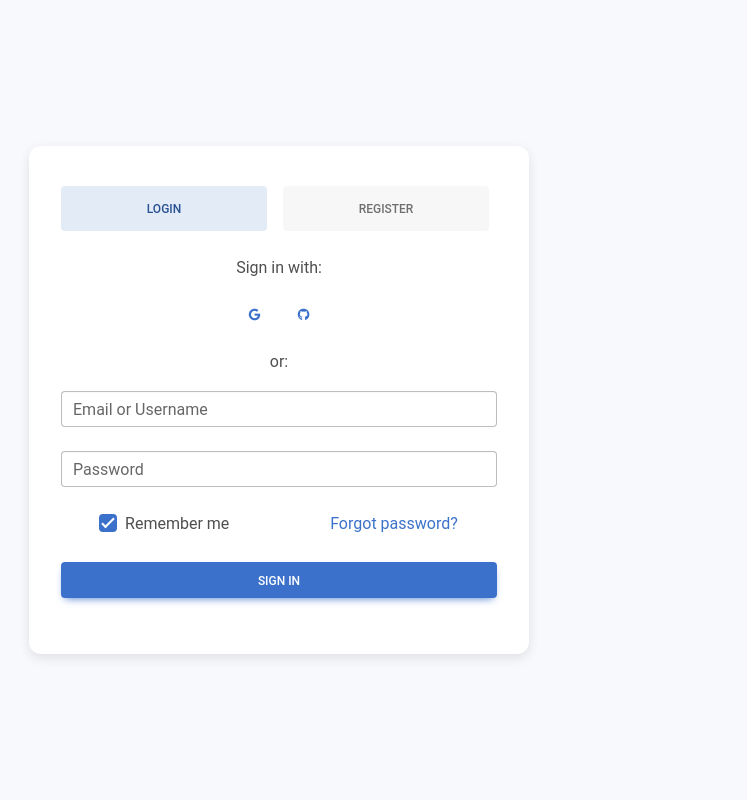
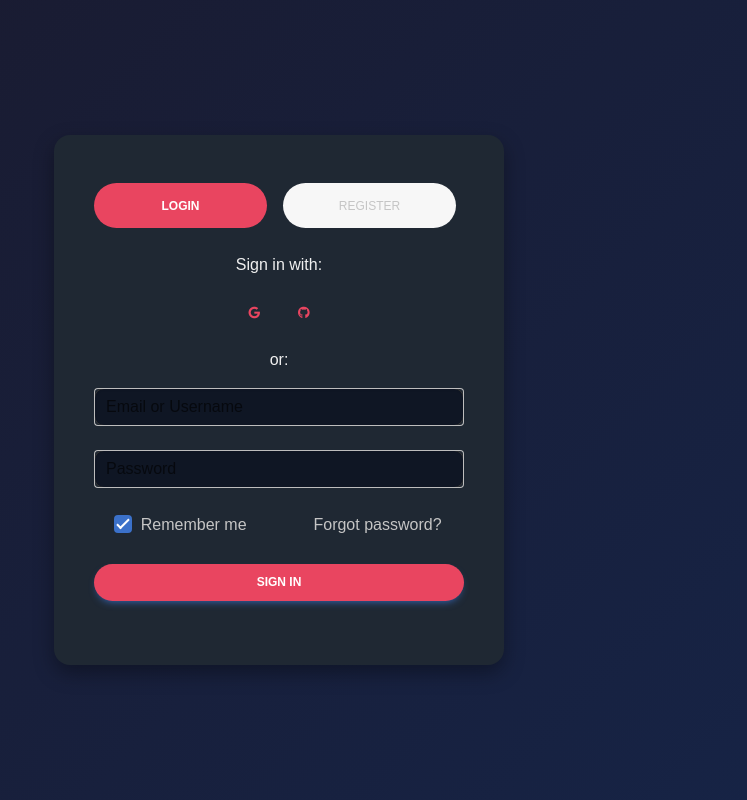
Before and after one commit to listeroo9/Hangarin-2.0, a Django app: page /accounts/login/ in a window 1280 px wide. Shown: the whole page, without its empty margins (361-1108 px from the left). Run offline with Django 5.2, Linux system fonts and the light colour scheme; data comes from the database, SQL or seed files in the repository; both versions use the stored data as it was after the commit; some libraries are stand-ins or nearby versions.

Commit message:
change the css

```diff
--- a/hangarin/templates/hangarin/dashboard.html
+++ b/hangarin/templates/hangarin/dashboard.html
@@ -37,7 +37,7 @@
 <div class="col-md-4">
         <div class="card border-0 shadow-sm h-100 bg-success  border-success border-opacity-25">
             <div class="card-body">
-                <h6 class="text-uppercase text-muted small mb-2">Victory</h6>
+                <h6 class="text-uppercase text-muted small mb-2">Finish</h6>
                 <h2 class="mb-0 text-success">{{ completed_tasks }}</h2>
                 <p class="text-muted small mb-0">Completed · Success rate {{ efficiency_score }}%</p>
             </div>
@@ -46,7 +46,7 @@
 <div class="col-md-4">
         <div class="card border-0 shadow-sm h-100 border-danger border-opacity-50 bg-danger ">
             <div class="card-body">
-                <h6 class="text-uppercase text-muted small mb-2">Due Soon</h6>
+                <h6 class="text-uppercase text-muted small mb-2">Near Deadline</h6>
                 <h2 class="mb-0 text-danger">{{ due_soon_count }}</h2>
                 <p class="text-muted small mb-0">Within 48 hours</p>
             </div>
--- a/templates/account/login.html
+++ b/templates/account/login.html
@@ -10,22 +10,118 @@
     <link rel="stylesheet" href="https://cdnjs.cloudflare.com/ajax/libs/font-awesome/6.5.0/css/all.min.css" />
     <link rel="stylesheet" href="https://cdnjs.cloudflare.com/ajax/libs/mdb-ui-kit/6.4.2/mdb.min.css" />
     <style>
+        /* --- Page Background & Fonts --- */
         body {
             display: flex;
             align-items: center;
             justify-content: center;
             min-height: 100vh;
-            background-color: #f8f9fc;
+            background: linear-gradient(135deg, #1a1a2e, #162447);
             margin: 0;
+            font-family: 'Poppins', sans-serif;
+            color: #f0f0f0;
         }
+
+        /* --- Card Styles --- */
         .auth-card {
-            max-width: 500px;
+            max-width: 450px;
             width: 100%;
-            background: #fff;
-            border-radius: 12px;
-            box-shadow: 0 4px 12px rgba(0, 0, 0, 0.1);
-            padding: 2rem;
+            background: #1f2833;
+            border-radius: 16px;
+            box-shadow: 0 8px 20px rgba(0, 0, 0, 0.35);
+            padding: 2.5rem;
+            transition: transform 0.3s ease, box-shadow 0.3s ease;
         }
+
+        .auth-card:hover {
+            transform: translateY(-5px);
+            box-shadow: 0 12px 30px rgba(0, 0, 0, 0.45);
+        }
+
+        /* --- Nav Pills --- */
+        .nav-pills .nav-link.active {
+            background: #e94560;
+            color: #fff;
+            font-weight: 600;
+            border-radius: 50px;
+        }
+
+        .nav-pills .nav-link {
+            color: #c5c5c5;
+            font-weight: 500;
+            border-radius: 50px;
+        }
+
+        /* --- Input Fields --- */
+        .form-outline input.form-control {
+            background: #0f1624;
+            border: 1px solid #333;
+            color: #fff;
+            border-radius: 10px;
+        }
+
+        .form-outline input.form-control:focus {
+            border-color: #e94560;
+            box-shadow: 0 0 5px rgba(233, 69, 96, 0.6);
+        }
+
+        .form-label {
+            color: #c5c5c5;
+        }
+
+        /* --- Buttons --- */
+        .btn-primary {
+            background: #e94560;
+            border: none;
+            border-radius: 50px;
+            padding: 0.6rem 2rem;
+            font-weight: 600;
+            transition: background 0.3s ease, transform 0.2s ease;
+        }
+
+        .btn-primary:hover {
+            background: #ff2e63;
+            transform: translateY(-2px);
+        }
+
+        .btn-link.btn-floating i {
+            color: #e94560;
+            transition: transform 0.2s ease;
+        }
+
+        .btn-link.btn-floating:hover i {
+            transform: scale(1.3);
+        }
+
+        /* --- Alerts --- */
+        .alert-danger {
+            background-color: #ff4c5b;
+            color: #fff;
+            border-radius: 10px;
+        }
+
+        /* --- Remember Me & Forgot Password --- */
+        .form-check-label, .col-md-6 a {
+            color: #c5c5c5;
+        }
+
+        .col-md-6 a:hover {
+            color: #e94560;
+            text-decoration: underline;
+        }
+
+        /* --- Tab Content Fade Animation --- */
+        .tab-pane {
+            opacity: 0;
+            transform: translateY(10px);
+            transition: all 0.4s ease;
+        }
+
+        .tab-pane.show.active {
+            opacity: 1;
+            transform: translateY(0);
+        }
+
     </style>
 </head>
 <body>
@@ -44,7 +140,6 @@
     <div class="tab-content">
         <!-- Login tab -->
         <div class="tab-pane fade show active" id="pills-login" role="tabpanel" aria-labelledby="tab-login">
-            <!-- Form autocomplete set to off -->
             <form method="post" action="{% url 'account_login' %}" autocomplete="off">
                 {% csrf_token %}
                 <div class="text-center mb-3">
@@ -53,17 +148,15 @@
                         <i class="fab fa-google"></i>
                     </a>
                     <a href="{% provider_login_url 'github' %}" class="btn btn-link btn-floating mx-1">
-                          <i class="fab fa-github"></i>
+                        <i class="fab fa-github"></i>
                     </a>
                 </div>
                 <p class="text-center">or:</p>
                 <div class="form-outline mb-4" data-mdb-input-init>
-                    <!-- Input autocomplete set to off -->
                     <input type="text" name="login" id="id_login" class="form-control" required autocomplete="off" />
                     <label class="form-label" for="id_login">Email or Username</label>
                 </div>
                 <div class="form-outline mb-4" data-mdb-input-init>
-                    <!-- Input autocomplete set to current-password (standard for login) -->
                     <input type="password" name="password" id="id_password" class="form-control" required autocomplete="current-password" />
                     <label class="form-label" for="id_password">Password</label>
                 </div>
@@ -89,7 +182,6 @@
 
         <!-- Register tab -->
         <div class="tab-pane fade" id="pills-register" role="tabpanel" aria-labelledby="tab-register">
-            <!-- Form autocomplete set to off -->
             <form method="post" action="{% url 'account_signup' %}" autocomplete="off">
                 {% csrf_token %}
                 <div class="text-center mb-3">
@@ -108,7 +200,6 @@
                     <label class="form-label" for="registerEmail">Email</label>
                 </div>
                 <div class="form-outline mb-4" data-mdb-input-init>
-                    <!-- new-password tells browser NOT to suggest old account history -->
                     <input type="password" name="password1" id="registerPassword" class="form-control" required autocomplete="new-password" />
                     <label class="form-label" for="registerPassword">Password</label>
                 </div>
@@ -122,7 +213,6 @@
     </div>
 </div>
 
-<!-- MDB JS + Initialization -->
 <script src="https://cdnjs.cloudflare.com/ajax/libs/mdb-ui-kit/6.4.2/mdb.min.js"></script>
 <script>
     document.querySelectorAll('.form-outline').forEach((formOutline) => {
```
Also changed, not shown: static/css/custom.css (deleted, +0 -98 lines), db.sqlite3.
